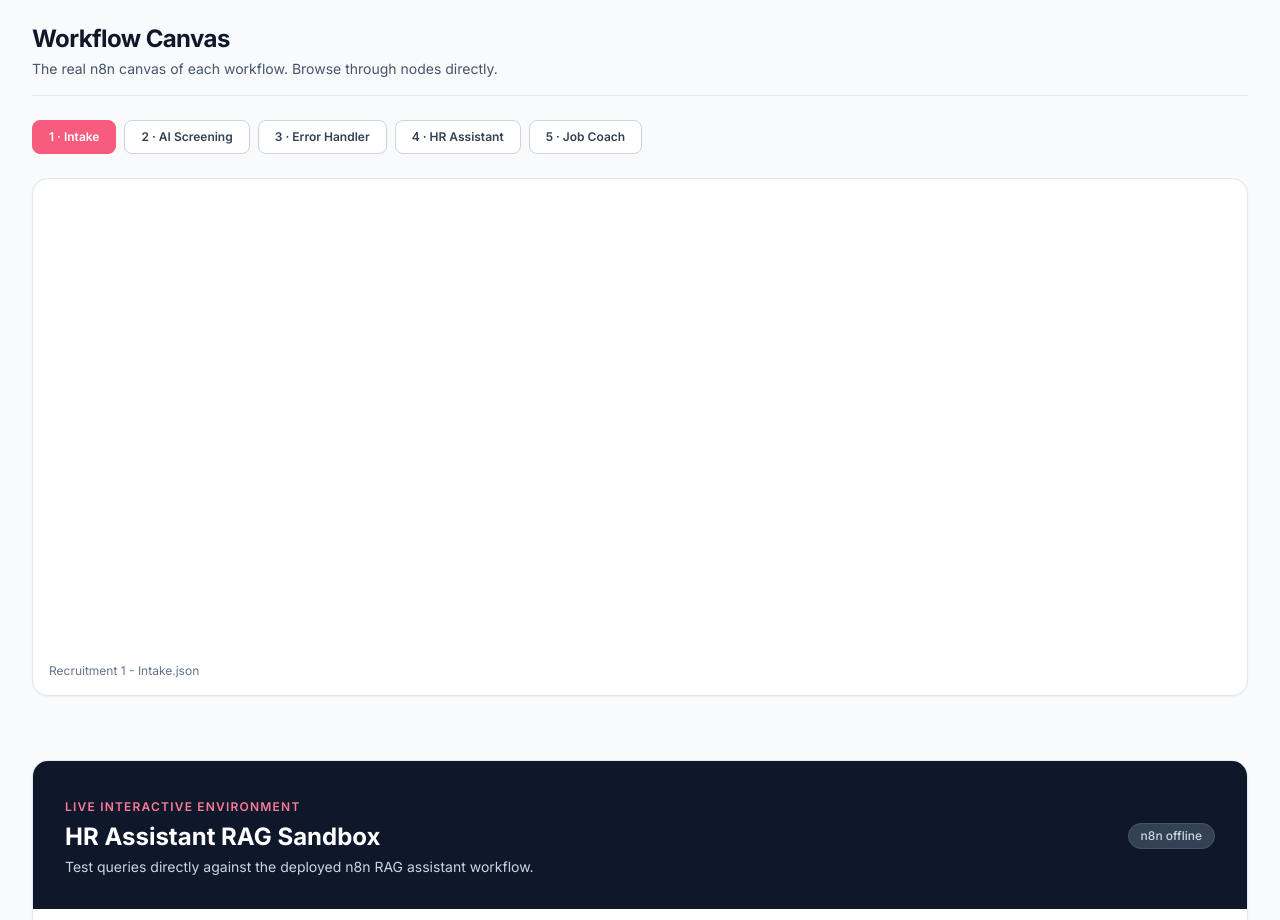
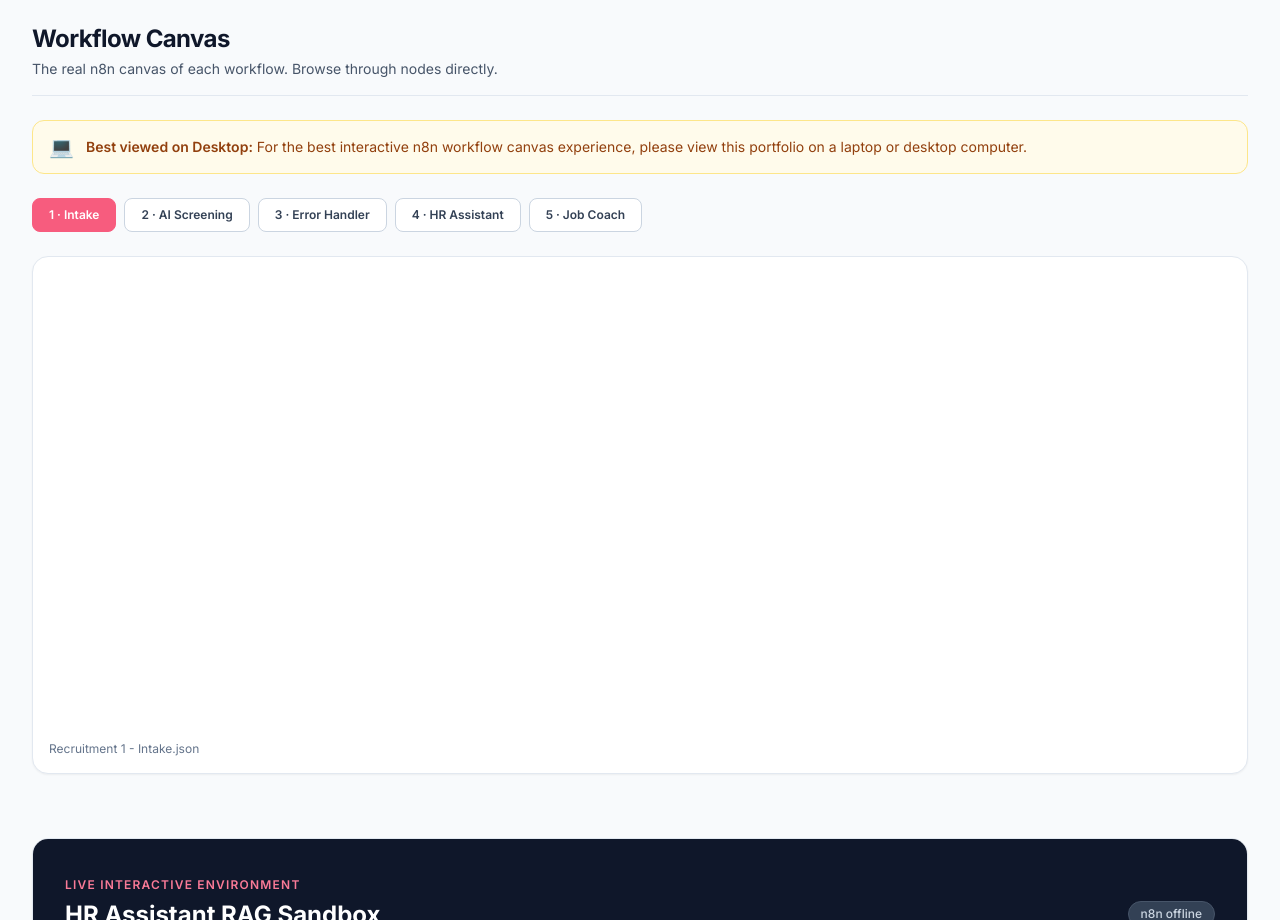
Before and after one commit to nouryounis666/Full-HR-Automated-System, a plain HTML site: page index.html in a window 1280 px wide. Shown: the part 1740-2660 px from the top of the page. Drawn offline with nearby package versions, Linux system fonts and the light colour scheme; no server answers.

Commit message:
Add desktop viewing recommendation to index.html
Added a notification for best viewing experience on desktop.

```diff
--- a/index.html
+++ b/index.html
@@ -226,6 +226,14 @@
         <h2 class="text-2xl font-bold text-slate-900 tracking-tight">Workflow Canvas</h2>
         <p class="text-slate-600 text-sm mt-1">The real n8n canvas of each workflow. Browse through nodes directly.</p>
       </div>
+        <div class="bg-amber-50 border border-amber-200 text-amber-800 px-4 py-3 rounded-xl mb-4 text-xs sm:text-sm flex items-center space-x-3">
+          <span class="text-xl">💻</span>
+          <div>
+            <strong class="font-semibold">Best viewed on Desktop:</strong>
+            For the best interactive n8n workflow canvas experience, please view
+            this portfolio on a laptop or desktop computer.
+          </div>
+        </div>
       <div class="flex flex-wrap gap-2" role="tablist" id="wfTabs"></div>
       <div class="bg-white rounded-2xl border border-slate-200 shadow-sm p-3 sm:p-4">
         <div id="wfCanvas" class="min-h-[460px]"></div>
```
